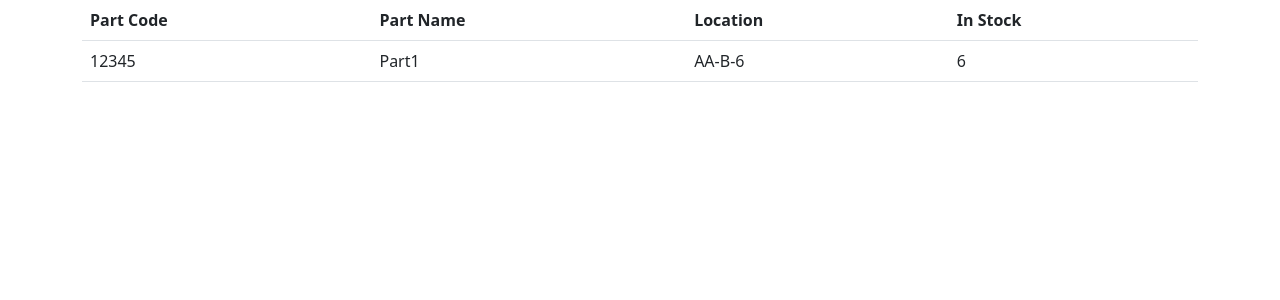
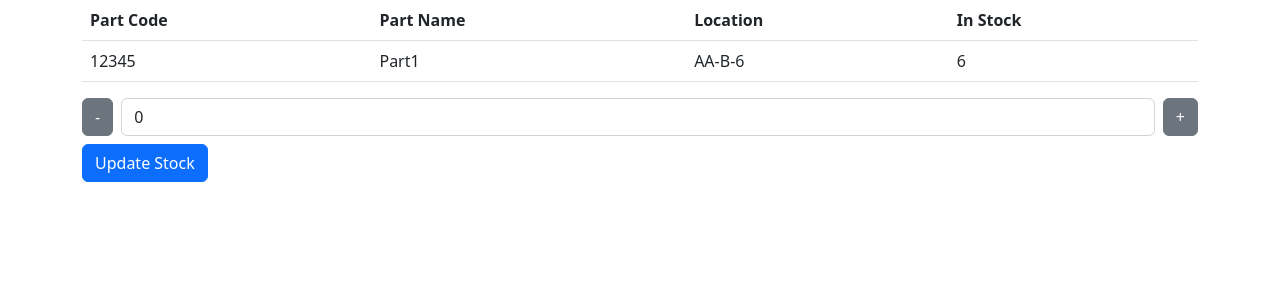
Before and after one commit to jodi-curtis/spare-parts, a Django app: page /parts/list/1 in a window 1280 px wide. Shown: the part 62-362 px from the top of the page. Run offline with Django 5.2, Linux system fonts and the light colour scheme; data comes from the database, SQL or seed files in the repository; both versions use the stored data as it was after the commit.

Commit message:
Added receipt into stock functionality

```diff
--- a/parts/templates/parts/part_detail.html
+++ b/parts/templates/parts/part_detail.html
@@ -19,4 +19,38 @@
                 <td>{{ part.num_in_stock }}</td>
             </tr>
         </tbody>
+    </table>
+
+    <form method="post">
+        {% csrf_token %}
+        <div class="form-group d-flex align-items-center">
+            <button type="button" class="btn btn-secondary" id="minus-btn">-</button>
+            <input type="number" id="stock_input" name="receipt_quantity" class="form-control mx-2" value="0" readonly required>
+            <button type="button" class="btn btn-secondary" id="plus-btn">+</button>
+        </div>
+        <button type="submit" class="btn btn-primary mt-2">Update Stock</button>
+    </form>
+
+
+    <script>
+        document.addEventListener('DOMContentLoaded', function () {
+            const receiptStockValue = document.getElementById('stock_input');
+            const minusBtn = document.getElementById('minus-btn');
+            const plusBtn = document.getElementById('plus-btn');
+
+            // On click Minus button, if value is above 0, subtract 1
+            minusBtn.addEventListener('click', function () {
+                let currentValue = parseInt(receiptStockValue.value, 10) || 0;
+                if (currentValue > 0) {
+                    receiptStockValue.value = currentValue - 1;
+                }
+            });
+
+            // On click Plus button, add 1 to value
+            plusBtn.addEventListener('click', function () {
+                let currentValue = parseInt(receiptStockValue.value, 10) || 0;
+                receiptStockValue.value = currentValue + 1;
+            });
+        });
+    </script>
 {% endblock content %}
--- a/parts/views.py
+++ b/parts/views.py
@@ -1,9 +1,10 @@
-from django.shortcuts import render
+from django.shortcuts import render, redirect
 from django.http import HttpResponse
 from django.contrib.auth.decorators import login_required
 from . models import Part
 from django.views.generic import ListView, DetailView
 from django.db.models import Q
+from django.contrib import messages
 
 # Create your views here.
 @login_required
@@ -34,3 +35,16 @@ class PartListView(ListView):
 
 class PartDetailView(DetailView):
     model = Part
+
+    def post(self, request, *args, **kwargs):
+        current_part = self.get_object()
+
+        if 'receipt_quantity' in request.POST:
+            # Get receipt quantity from form, if not set, set as 0
+            quantity = int(request.POST.get('receipt_quantity', 0))
+            # Add quantity to parts stock
+            current_part.num_in_stock += quantity
+            current_part.save()
+            messages.success(request, f"Stock updated successfully!")
+
+        return redirect('part-detail', pk=current_part.pk)
```
Also changed, not shown: db.sqlite3.
